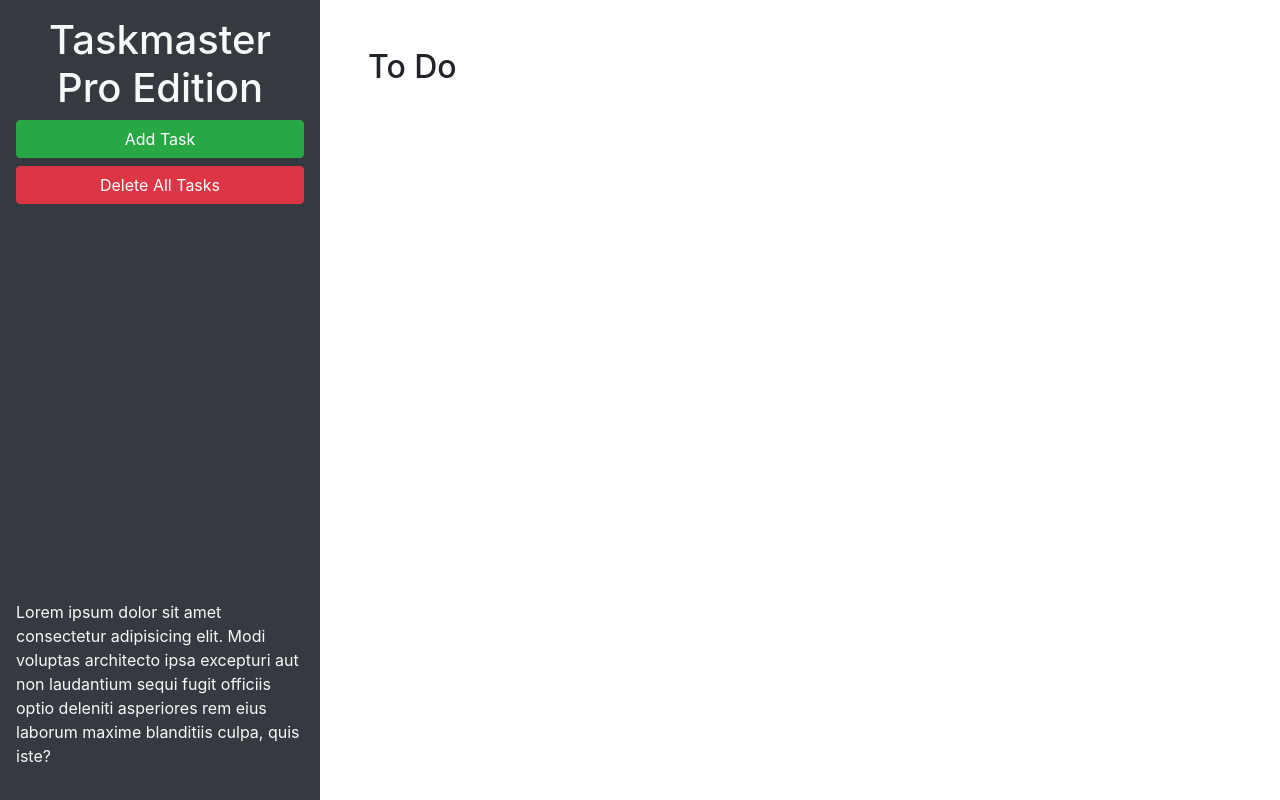
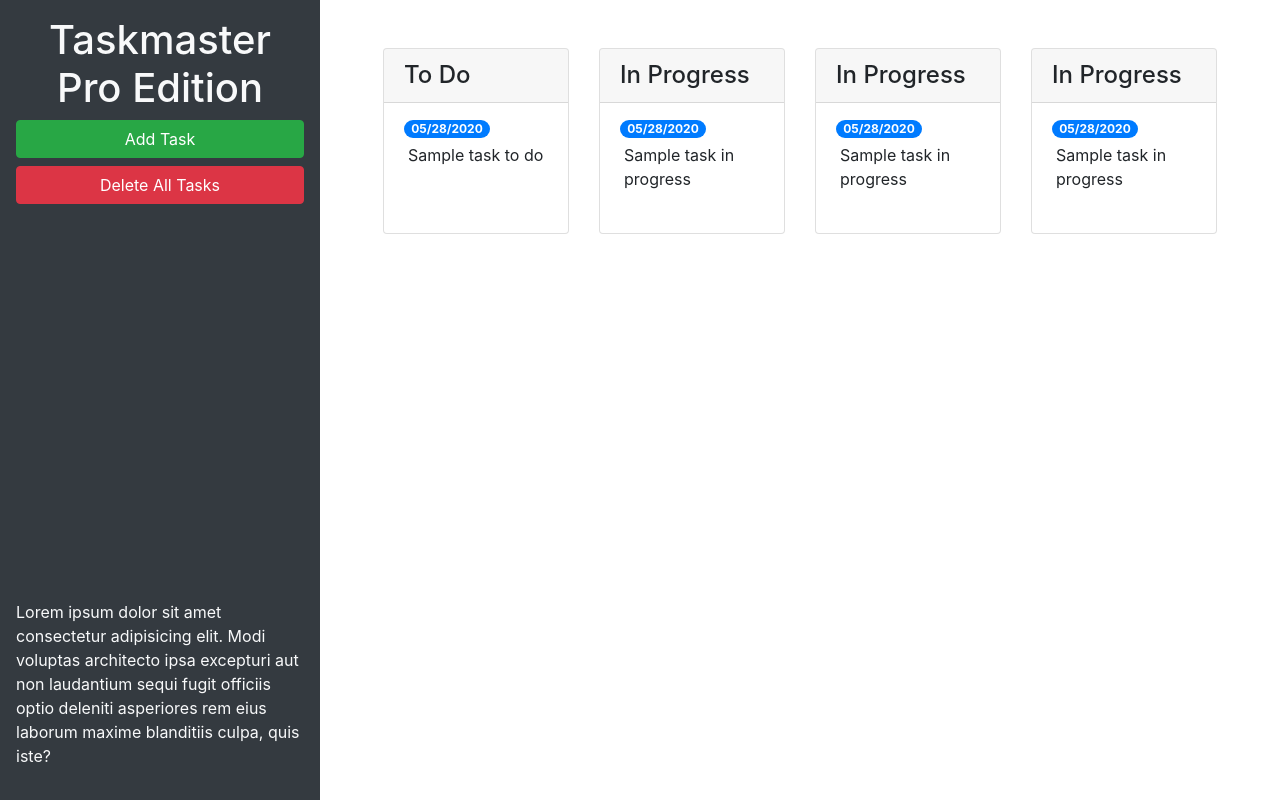
Before and after one commit to Ondayko14/taskmaster-pro, a plain HTML site: page index.html in a window 1280 px wide. Drawn offline with nearby package versions, Linux system fonts and the light colour scheme.

Commit message:
added the four columns to the layout using bootstrap. Also added style to the form

```diff
--- a/index.html
+++ b/index.html
@@ -23,9 +23,56 @@
       </p>
     </header>
     <main class="col-12 col-lg-9">
-      <div class="m-5">
-        <h2>To Do</h2>
-        <ul id="list-toDo" class="list-group"> </ul>
+      <div class="m-5 row justify-content-around">
+        <!--todo start-->
+        <div class = "col-12 col-md-6 col-xl-3 mb-3">
+          <div class="card">
+            <h4 class="card-header">To Do</h4>
+            <ul id="list-toDo" class="list-group list-group-flush">
+              <li class="list-group-item">
+                <span class="badge badge-primary badge-pill">05/28/2020</span>
+                <p class="m-1">Sample task to do</p>
+              </li>
+            </ul>
+          </div>
+        </div>
+        <!--todo ends-->
+        <!--in progress starts-->
+        <div class = "col-12 col-md-6 col-xl mb-3">
+          <div class="card">
+            <h4 class="card-header">In Progress</h4>
+            <ul id="list-inProgress" class="list-group list-group-flush">
+              <li class="list-group-item">
+                <span class="badge badge-primary badge-pill">05/28/2020</span>
+                <p class="m-1">Sample task in progress</p>
+            </ul>
+          </div>
+        </div>
+        <!--in progress ends-->
+        <!--in review start-->
+        <div class = "col-12 col-md-6 col-xl mb-3">
+          <div class="card">
+            <h4 class="card-header">In Progress</h4>
+            <ul id="list-inReview" class="list-group list-group-flush">
+              <li class="list-group-item">
+                <span class="badge badge-primary badge-pill">05/28/2020</span>
+                <p class="m-1">Sample task in progress</p>
+            </ul>
+          </div>
+        </div>
+        <!--in review ends-->
+        <!--done starts-->
+        <div class = "col-12 col-md-6 col-xl mb-3">
+          <div class="card">
+            <h4 class="card-header">In Progress</h4>
+            <ul id="list-done" class="list-group list-group-flush">
+              <li class="list-group-item">
+                <span class="badge badge-primary badge-pill">05/28/2020</span>
+                <p class="m-1">Sample task in progress</p>
+            </ul>
+          </div>
+        </div>
+        <!--done ends-->
       </div>
     </main>
   </div>
@@ -45,11 +92,11 @@
           <form>
             <div class="form-group">
               <label for="modalTaskDescription">Task description</label>
-              <textarea id="modalTaskDescription" rows="3"></textarea>
+              <textarea id="modalTaskDescription" rows="3" class="form-control"></textarea>
             </div>
             <div class="form-group">
               <label for="modalDueDate">Due date</label>
-              <input type="text" id="modalDueDate" placeholder="mm/dd/yyyy" autocomplete="off" />
+              <input type="text" class="form-control" id="modalDueDate" placeholder="mm/dd/yyyy" autocomplete="off" />
             </div>
           </form>
         </div>
```
